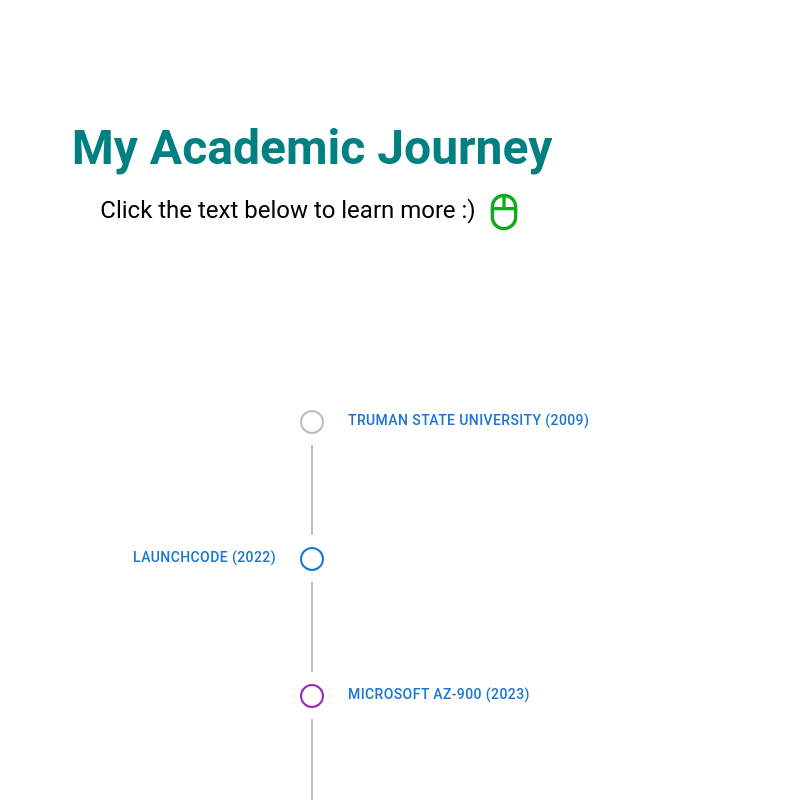
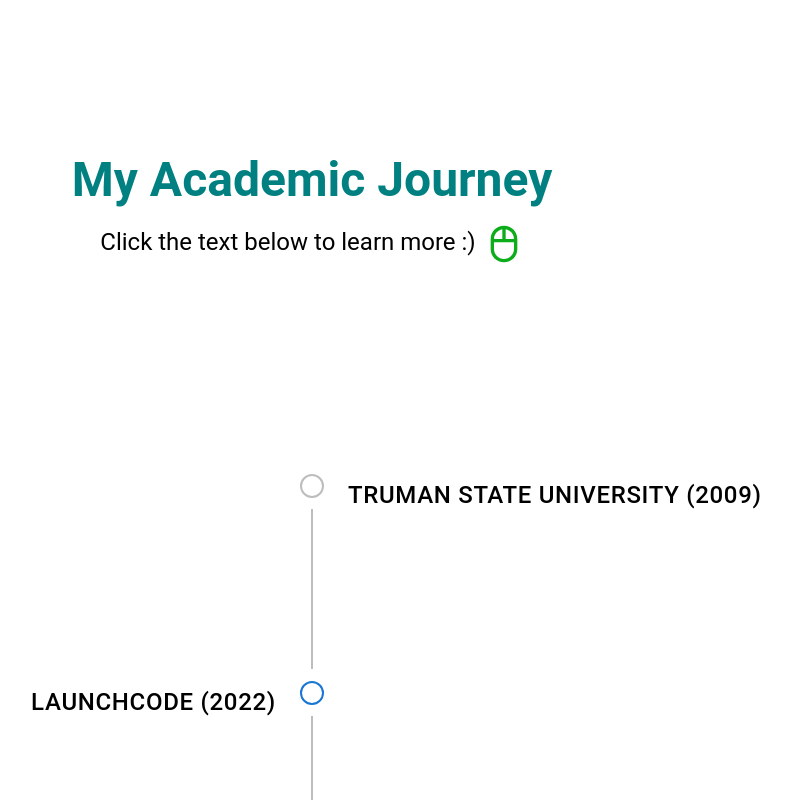
Before and after one commit to amerigirl/website, a React (Create React App) app: page /aboutPage in a window 1280 px wide. Shown: the part 920-1720 px from the top of the page, without its empty margins (328-1119 px from the left). Built offline with nearby package versions, Linux system fonts and the light colour scheme.

Commit message:
finishing up the my academic journey font issues; small tweaks

```diff
--- a/src/Components/AboutPage/AboutPage.jsx
+++ b/src/Components/AboutPage/AboutPage.jsx
@@ -13,7 +13,7 @@ const AboutPage = () => {
       <Navbar />
       <About />
 
-      <Box sx={{ marginTop: "15rem", marginBottom: "8rem" }}>
+      <Box sx={{ marginTop: "17rem", marginBottom: "10rem" }}>
         <SectionTitle
           title={"My Academic Journey"}
           subtitle={
--- a/src/Components/AboutPage/MyAcademicJourney/MyAcademicJourney.jsx
+++ b/src/Components/AboutPage/MyAcademicJourney/MyAcademicJourney.jsx
@@ -6,7 +6,7 @@ import {
   TimelineDot,
   TimelineContent,
 } from "@mui/lab";
-import { ThemeProvider, createTheme } from "@mui/material";
+import { ThemeProvider, colors, createTheme } from "@mui/material";
 import React from "react";
 import BasicModal from "../../Modal/BasicModal";
 import { useState } from "react";
@@ -21,10 +21,7 @@ const MyAcademicJourney = () => {
     components: {
       MuiTimelineContent: {
         styleOverrides: {
-          root: {
-            fontSize: "2.5rem",
-            marginTop: "-1rem",
-          },
+          root: {},
         },
       },
       MuiTimelineDot: {
@@ -38,7 +35,15 @@ const MyAcademicJourney = () => {
       MuiTimelineConnector: {
         styleOverrides: {
           root: {
-            height: "90px",
+            height: "10rem",
+          },
+        },
+      },
+      MuiButton: {
+        styleOverrides: {
+          root: {
+            fontSize: "1.5rem",
+            color: "black",
           },
         },
       },
@@ -71,8 +76,8 @@ const MyAcademicJourney = () => {
                 <TimelineDot variant="outlined" color={item.color} />
                 {index < timelineItems.length - 1 && <TimelineConnector />}
               </TimelineSeparator>
-              <TimelineContent>
-                <Button onClick={() => handleModalOpen(item)}>
+              <TimelineContent >
+                <Button color={"primary.main"} onClick={() => handleModalOpen(item)}>
                   {item.content}
                 </Button>
               </TimelineContent>
--- a/src/Components/LandingSection.jsx
+++ b/src/Components/LandingSection.jsx
@@ -1,5 +1,5 @@
 import React from "react";
-import { Typography, Box, Container, Button, Image } from "@mui/material";
+import { Typography, Box, Container, Button} from "@mui/material";
 import DownloadIcon from "@mui/icons-material/Download";
 import { aboutImageData } from "../Data/AboutImageData";
 
@@ -41,14 +41,14 @@ const LandingSection = () => {
           }}
         >
           <Typography
-           data-testid="welcome"
+            data-testid="welcome"
             variant="h4"
             component="div"
             sx={{
               color: "primary.main",
               fontWeight: "bold",
               fontSize: "3rem",
-              marginTop:"3rem",
+              marginTop: "3rem",
             }}
           >
             Hi, I&apos;m Be-Asia!
--- a/src/Components/ScrabblePiece.jsx
+++ b/src/Components/ScrabblePiece.jsx
@@ -1,3 +1,4 @@
+/* eslint-disable react/prop-types */
 import React from "react";
 import { Box, Typography } from "@mui/material";
 
--- a/src/Components/SectionTitle.jsx
+++ b/src/Components/SectionTitle.jsx
@@ -1,3 +1,4 @@
+/* eslint-disable react/prop-types */
 import { Typography } from "@mui/material";
 import React from "react";
 
```
